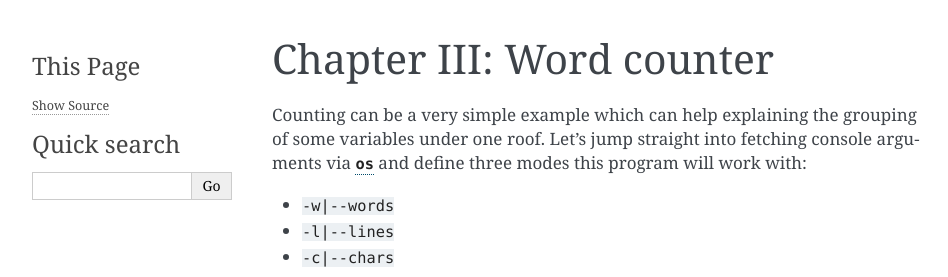
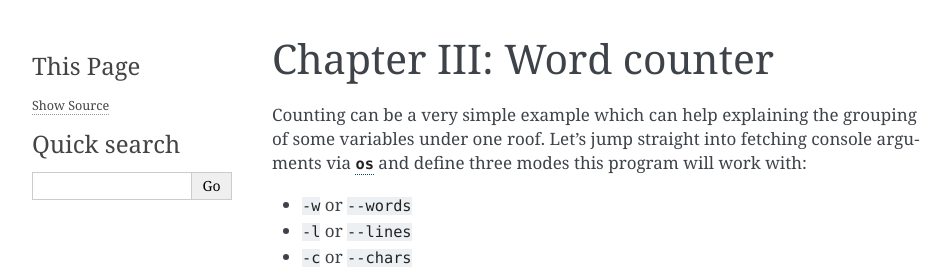
Before and after one commit to KeyWeeUsr/the-book-of-v, a Sphinx documentation site: the page built from source/chapter-3-word-counter.rst, in a window 1280 px wide, cut to the strip 0-277 px from the top of the page. Shown: the whole strip, without its empty margins (148-1096 px from the left). Built offline with Sphinx 7.4.7, drawn with Linux system fonts in a browser that asks for light colours.

Commit message:
[FIX] Make CLI arguments description readable

```diff
--- a/source/chapter-3-word-counter.rst
+++ b/source/chapter-3-word-counter.rst
@@ -11,9 +11,9 @@ Counting can be a very simple example which can help explaining the grouping
 of some variables under one roof. Let's jump straight into fetching console
 arguments via |module_os|_ and define three modes this program will work with:
 
-* ``-w|--words``
-* ``-l|--lines``
-* ``-c|--chars``
+* ``-w`` or ``--words``
+* ``-l`` or ``--lines``
+* ``-c`` or ``--chars``
 
 .. include:: vsource/word-counter-arguments.v
    :code:
```
